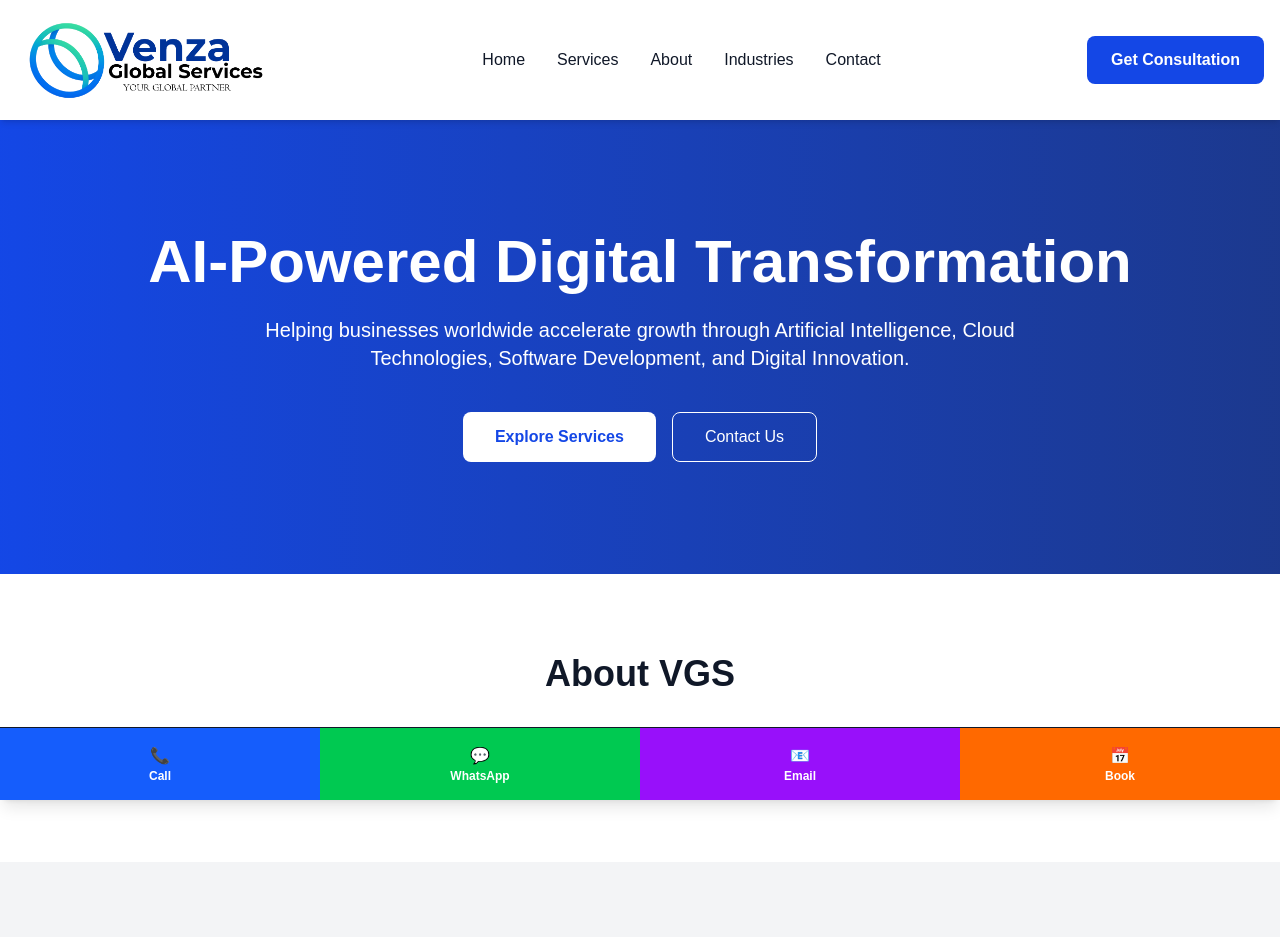
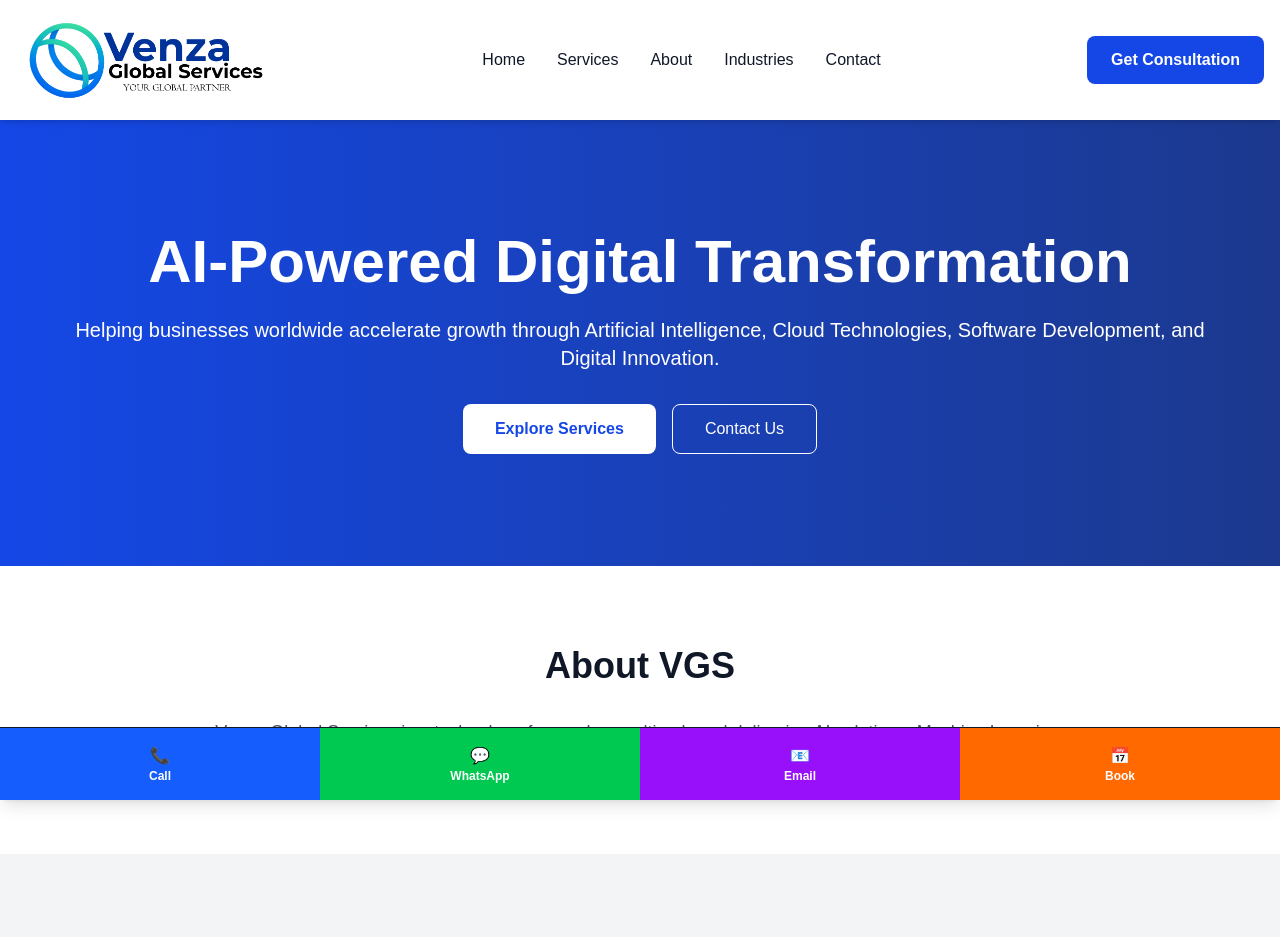
Before and after one commit to venzags/vgs-website, a Next.js app: page / in a window 1280 px wide. Shown: the top 937 px of the page. Built offline with nearby package versions, Linux system fonts and the light colour scheme.

Commit message:
VGS V3 hero animation added

```diff
--- a/src/app/components/FadeIn.tsx
+++ b/src/app/components/FadeIn.tsx
@@ -9,9 +9,9 @@ export default function FadeIn({
 }) {
   return (
     <motion.div
-      initial={{ opacity: 0, y: 40 }}
+      initial={{ opacity: 0, y: 150 }}
       whileInView={{ opacity: 1, y: 0 }}
-      transition={{ duration: 0.6 }}
+      transition={{ duration: 1.5 }}
       viewport={{ once: true }}
     >
       {children}
--- a/src/app/page.tsx
+++ b/src/app/page.tsx
@@ -1,4 +1,5 @@
 "use client";
+import { motion } from "framer-motion";
 import FadeIn from "./components/FadeIn";
 import { useState } from "react";
 import Image from "next/image";
@@ -126,15 +127,23 @@ export default function Home() {
         className="bg-gradient-to-r from-blue-700 to-blue-900 text-white py-28 px-6"
       >
         <div className="max-w-6xl mx-auto text-center">
-          <h2 className="text-5xl md:text-6xl font-bold mb-6">
+          <motion.h2
+  initial={{ opacity: 0, y: 50 }}
+  animate={{ opacity: 1, y: 0 }}
+  transition={{ duration: 1 }}
+  className="text-5xl md:text-6xl font-bold mb-6"
+>
   AI-Powered Digital Transformation
-          </h2>
+</motion.h2>
 
-          <p className="text-xl max-w-3xl mx-auto mb-10">
-            Helping businesses worldwide accelerate growth through Artificial
-            Intelligence, Cloud Technologies, Software Development, and Digital
-            Innovation.
-          </p>
+          <motion.p
+  initial={{ opacity: 0 }}
+  animate={{ opacity: 1 }}
+  transition={{ delay: 0.5, duration: 1 }}
+  className="text-xl mb-8"
+>
+  Helping businesses worldwide accelerate growth through Artificial Intelligence, Cloud Technologies, Software Development, and Digital Innovation.
+</motion.p>
 
           <div className="flex justify-center gap-4 flex-wrap">
             <button className="bg-white text-blue-700 px-8 py-3 rounded-lg font-semibold">
@@ -149,6 +158,7 @@ export default function Home() {
       </section>
 
       {/* About */}
+<FadeIn>
   <section
     id="about"
     className="max-w-6xl mx-auto px-6 py-20"
@@ -164,6 +174,7 @@ export default function Home() {
       across the globe.
     </p>
   </section>
+</FadeIn>
 
       {/* Services */}
       <section
```
Lines whose indentation alone changed are shown as unchanged.
